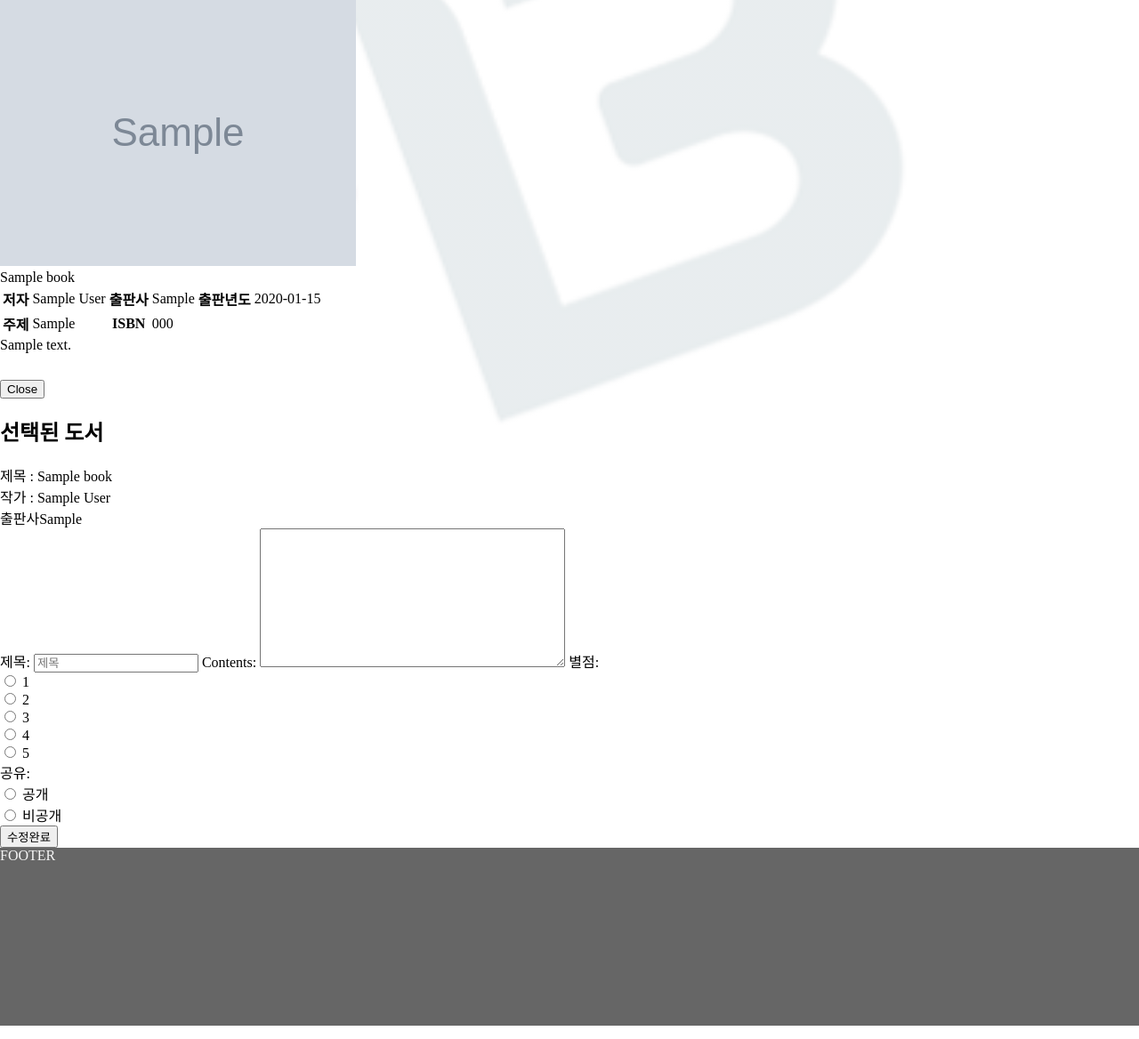
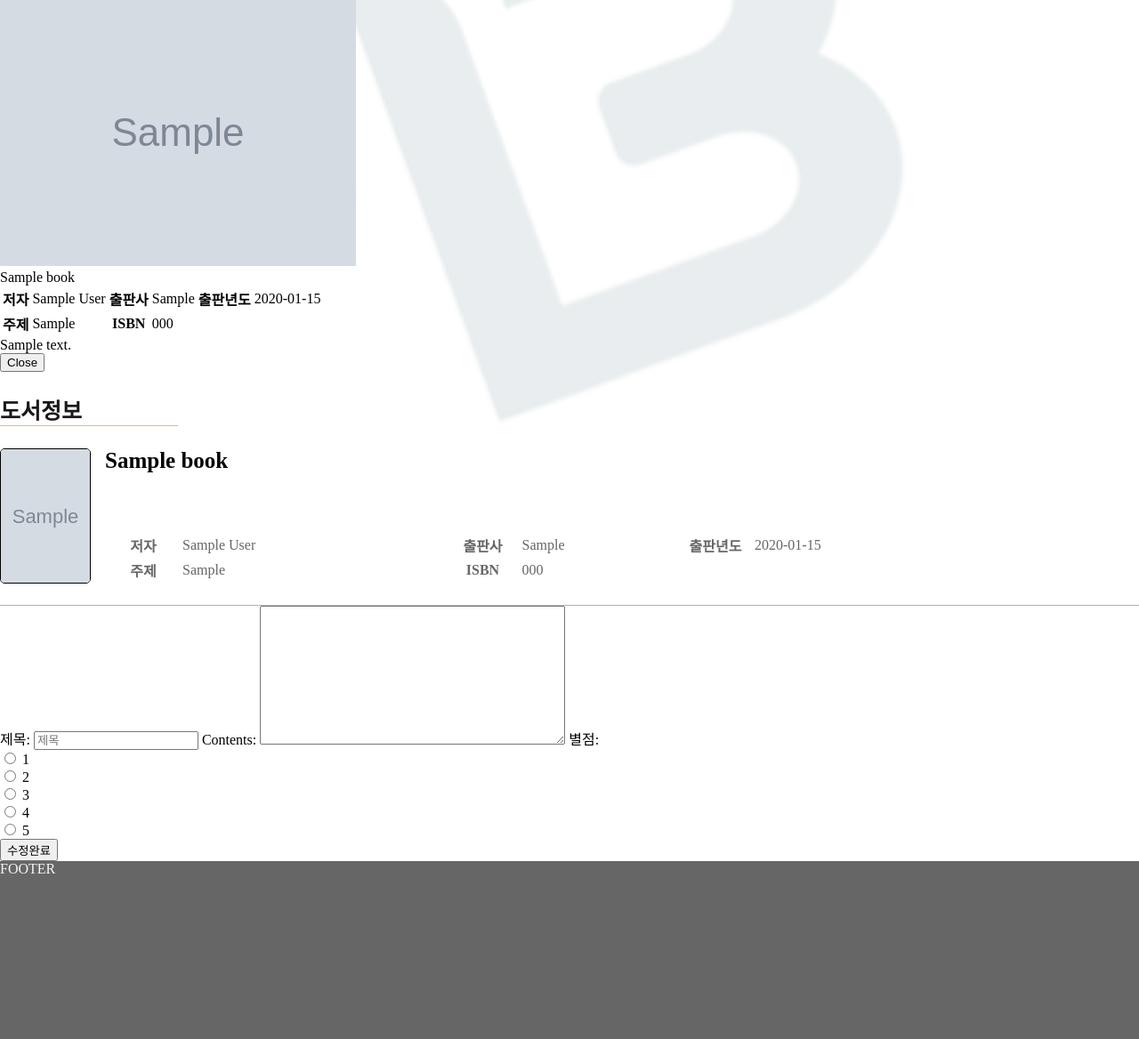
Before and after one commit to LeeSeungHyun9661/Bookmmelier, a Django app: template Bookmmelier/reviews/templates/review_update.html in a window 1280 px wide; the page is wider, and only the part inside the window is pictured. Shown: the part 295-1463 px from the top of that part at 89% size. Run offline with Django 4.2, Linux system fonts and the light colour scheme; tables that the repository leaves empty hold one stand-in row (values such as "Sample post"); the template is opened without the code that fills it: values that come from a table or form of the project are taken from there, most other values are stand-ins (such as "Sample title", 1, 10 or a date in 2020); grey boxes marked "Sample" are stand-in pictures; parts of the project's set-up code (start-up, migrations or seed data) failed here and were passed over; some libraries are stand-ins or nearby versions.

Commit message:
리뷰 작성 기능 fix

```diff
--- a/Bookmmelier/reviews/forms.py
+++ b/Bookmmelier/reviews/forms.py
@@ -9,11 +9,9 @@ class ReviewWriteFrom(forms.ModelForm):
     title = forms.CharField(label="제목",max_length=50,widget=forms.TextInput(attrs={'placeholder':'제목','id': 'post-text'}))
     contents = SummernoteTextField()
     rate = forms.ChoiceField(label='별점',widget=forms.RadioSelect,choices=((1,'1'),(2,'2'),(3,'3'),(4,'4'),(5,'5')))
-    is_shared = forms.ChoiceField(label='공유',widget=forms.RadioSelect,choices=((1,'공개'),(0,'비공개')))
-
     class Meta:
         model= Review
-        fields = ['title','contents','rate','is_shared']
+        fields = ['title','contents','rate']
         widgets = {
             'contents': SummernoteWidget(),
         }
@@ -23,7 +21,6 @@ class ReviewWriteFrom(forms.ModelForm):
         title = cleaned_data.get('title')
         contents = cleaned_data.get('contents')
         rate = cleaned_data.get('rate')
-        is_shared = cleaned_data.get('is_shared')
 
         if not contents:
             self.add_error('contents', '내용을 입력해주세요')
@@ -34,4 +31,3 @@ class ReviewWriteFrom(forms.ModelForm):
                 self.title = title
                 self.contents = contents
                 self.rate = rate
-                self.is_shared = is_shared
--- a/Bookmmelier/reviews/templates/review_write_search_result.html
+++ b/Bookmmelier/reviews/templates/review_write_search_result.html
@@ -9,7 +9,6 @@
         {% else %}
         <img src="{% static 'img/non_image.png' %}">
         {% endif %}
-
         <div class="metadata">
             <div class="title">
                 {{book.title}}
@@ -42,7 +41,9 @@
         </div>
     </div>
     {% endfor %}
-    <!-- 페이지 부분 -->
+
+    <!-- 페이지네이션 부분 -->
+    {% if books_list.has_previous or books_list.has_next %}
     <div style="text-align:center">
         <div class="pagination" id="page">
             {% if books_list.has_previous %}
@@ -62,6 +63,8 @@
             {% endif %}
         </div>
     </div>
+    {% endif %}
+
     <!-- 도서 목록이 없는 경우 -->
     {% else %}
     <tr>
--- a/Bookmmelier/reviews/templates/review_write_selected_book.html
+++ b/Bookmmelier/reviews/templates/review_write_selected_book.html
@@ -1,11 +1,51 @@
 <!-- 리뷰 작성 페이지 : 선택된 도서 -->
+{% load static %}
 <div id="selected_book">
     {% if selected_book %}
-    <h2>선택된 도서</h2>
-    <a>제목 : {{selected_book.title}}</a><br>
-    <a>작가 : {{selected_book.author}}</a><br>
-    <a>출판사{{selected_book.publisher}}</a><br>
-    <input type="hidden" name="isbn13" id="isbn13" value="{{selected_book.isbn13}}">
+    <div class="row">
+        <!-- 도서정보 -->
+        <div class="col-12">
+            <div class="small-content">
+                <div class="content-title">
+                    도서정보
+                </div>
+                <div class="book-container">
+                    <!-- 도서 이미지 -->
+                    {% if selected_book.img_url %}
+                    <img src="{{selected_book.img_url}}">
+                    {% else %}
+                    <img src="{% static 'img/non_image.png' %}">
+                    {% endif %}
+                    <!-- 도서 정보 -->
+                    <div class="metadata">
+                        <div class="title">
+                            {{selected_book.title}}
+                        </div>
+
+                        <table class="bibil">
+                            <tr>
+                                <th>저자</th>
+                                <td>{{selected_book.author}}</td>
+                                <th>출판사</th>
+                                <td>{{selected_book.publisher}}</td>
+                                <th>출판년도</th>
+                                <td>{{selected_book.pub_date}}</td>
+                            </tr>
+                            <tr>
+                                <th>주제</th>
+                                <td>{{selected_book.kdc_class_no}}</td>
+                                <th>ISBN</th>
+                                <td>{{selected_book.isbn13}}</td>
+                                <th></th>
+                                <td></td>
+                            </tr>
+                        </table>
+                    </div>
+                </div>
+            </div>
+        </div>
+    </div>
+    <input type="hidden" name="isbn13" id="isbn13" value = "{{selected_book.isbn13}}">
     {%else%}
     <div class="select" onClick="javascript:popOpen();">
         선택된 책이 없습니다. 도서를 선택해주세요.
--- a/Bookmmelier/reviews/templates/reviews_table.html
+++ b/Bookmmelier/reviews/templates/reviews_table.html
@@ -37,8 +37,9 @@
                 </div>
             </div>
             {% endfor %}
+
             <!-- 페이지네이션 부분 -->
-            {% if comments_list.has_previous or comments_list.has_next %}
+            {% if books_list.has_previous or books_list.has_next %}
             <div class="row justify-content-center">
                 <div class=" col-8 pagination">
                     <!-- 처음으로 버튼 -->
--- a/Bookmmelier/users/templates/users_login.html
+++ b/Bookmmelier/users/templates/users_login.html
@@ -47,7 +47,6 @@
                 url: "{% url 'users:login' %}",
                 data: form_array,
                 success: function (data) {
-                    console.log(data)
                     var keys = Object.keys(data);
                     if (keys == "success") {
                         alert("로그인 성공!")
```
Also changed, not shown: Bookmmelier/reviews/templates/review_write.html (+20 -10 lines), Bookmmelier/reviews/views.py (+7 -1 lines).
